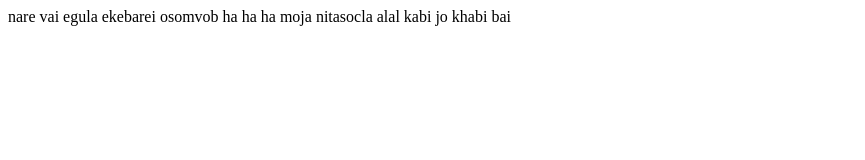
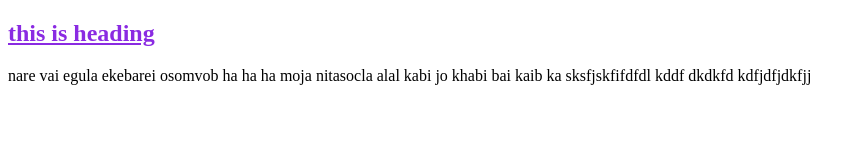
Before and after one commit to faishal-developer/faishal-developer, a plain HTML site: page index.html in a window 1280 px wide. Shown: the whole page, without its empty margins (0-865 px from the left). Drawn offline with Linux system fonts and the light colour scheme.

Commit message:
this is second modification

```diff
--- a/index.html
+++ b/index.html
@@ -5,10 +5,15 @@
     <meta http-equiv="X-UA-Compatible" content="IE=edge">
     <meta name="viewport" content="width=device-width, initial-scale=1.0">
     <title>Document</title>
+    <link rel="stylesheet" href="style.css">
 </head>
 <body>
+    <h2>this is heading</h2>
     nare vai egula ekebarei osomvob
     ha ha ha moja nitasocla alal
     kabi jo khabi bai
+     kaib ka sksfjskfifdfdl
+     kddf dkdkfd
+     kdfjdfjdkfjj
 </body>
 </html>
--- /dev/null
+++ b/style.css
@@ -0,0 +1,5 @@
+h2{
+    color:blueviolet;
+    font-weight: bold;
+    text-decoration:underline;
+}
```
